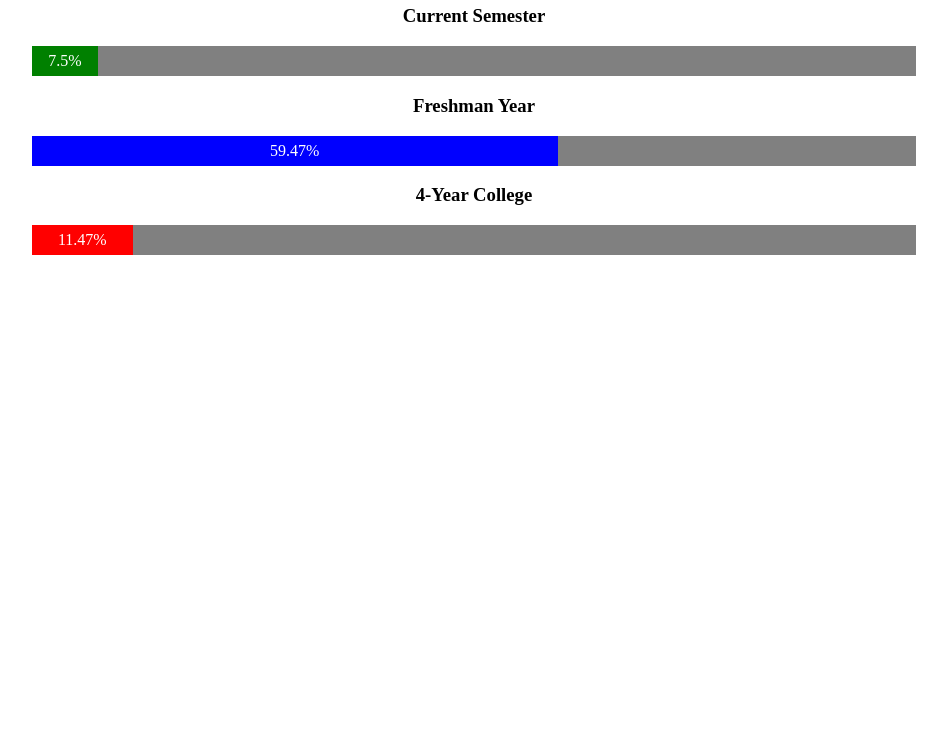
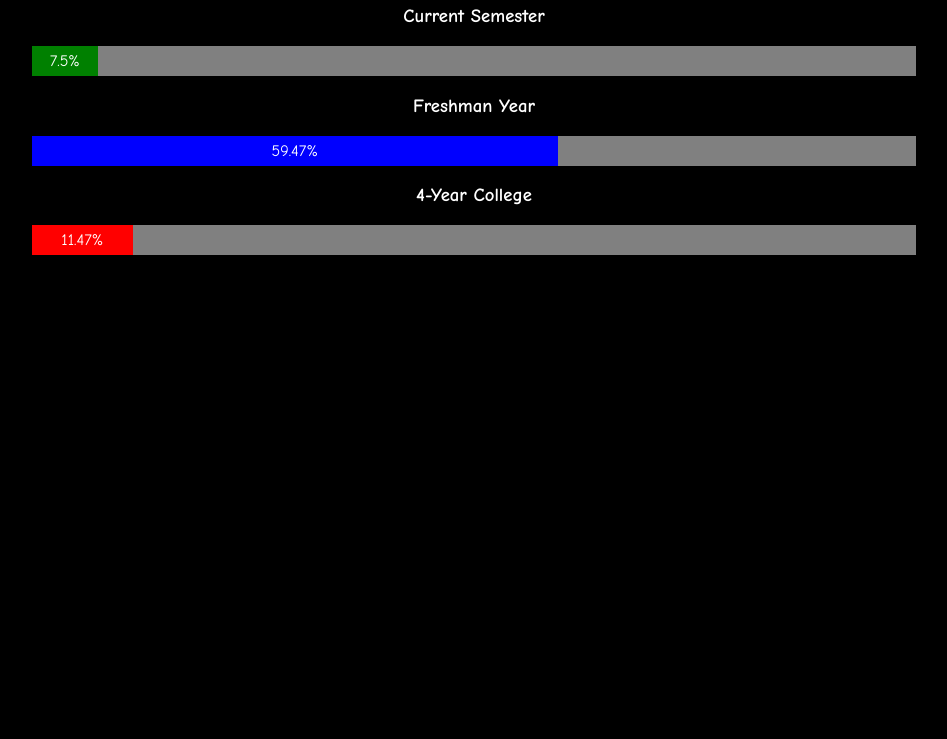
Before and after one commit to KyleRosenberg/CollegeProgressBar, a plain HTML site: page index.html in a window 1280 px wide. Shown: the part 61-800 px from the top of the page, without its empty margins (166-1113 px from the left). Drawn offline with Linux system fonts and the light colour scheme.

Commit message:
Change Styling

```diff
--- a/style.css
+++ b/style.css
@@ -24,3 +24,8 @@
 #all {
     background-color: red;
 }
+body{
+	font-family: "Comic Sans MS", cursive, sans-serif;
+	color:white;
+	background-color:black;
+}
```
